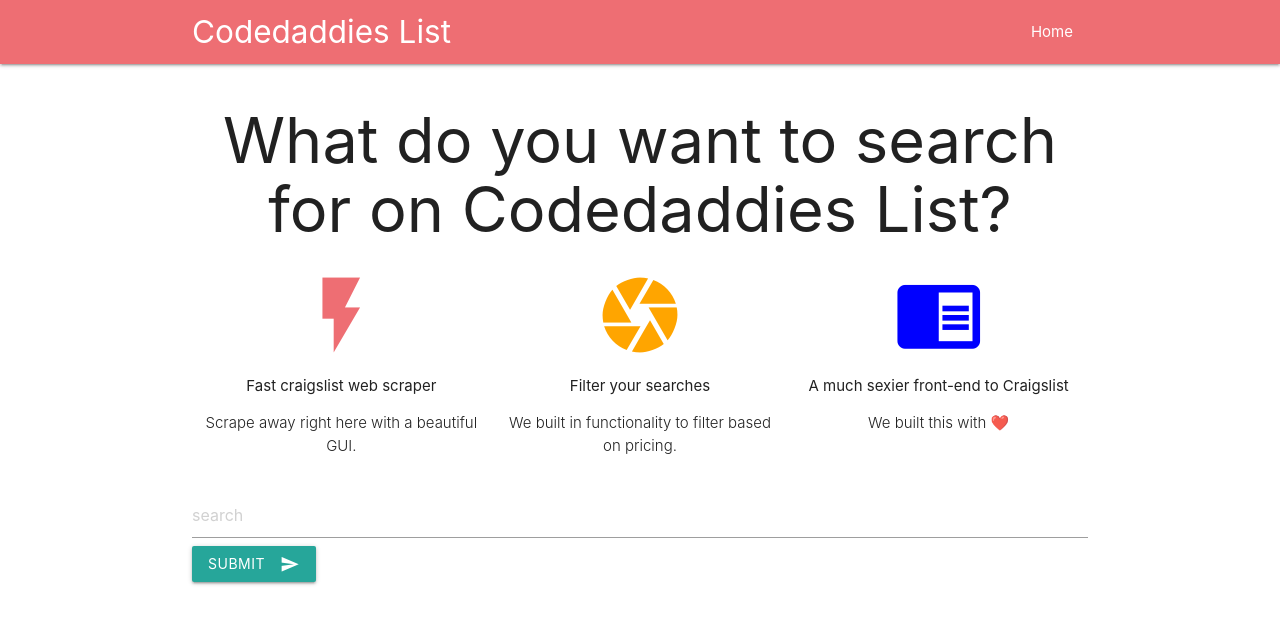
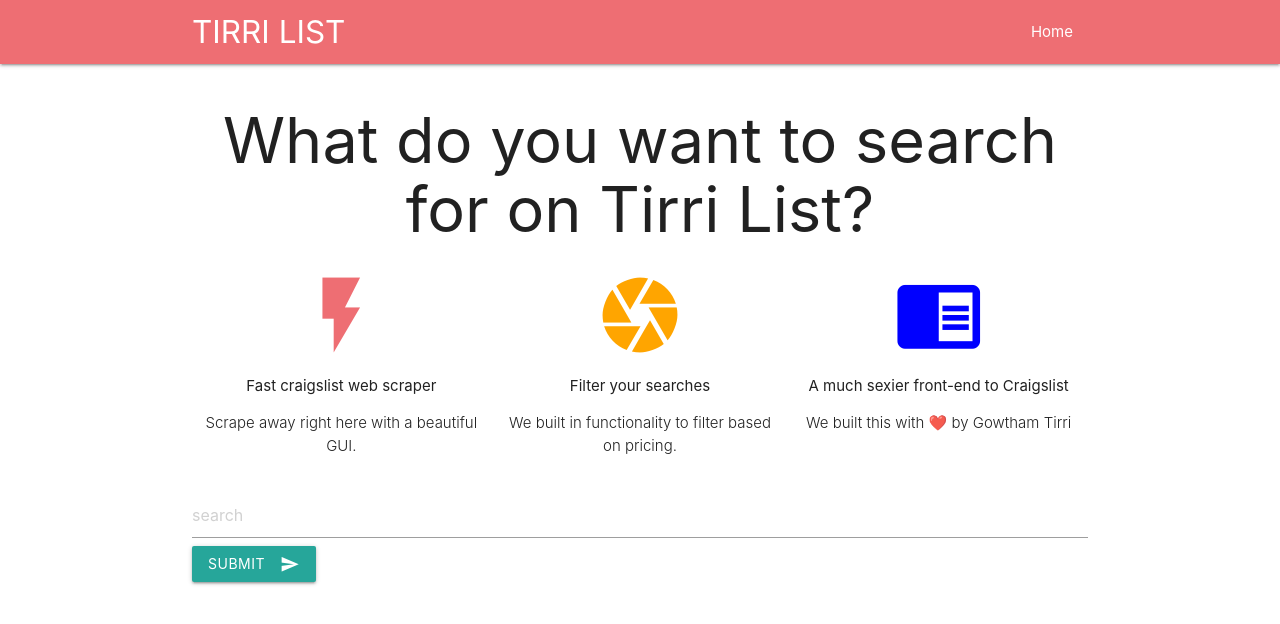
Before and after one commit to gowthamtirri/craiglist_clone, a Django app: page / in a window 1280 px wide. Shown: the top 624 px of the page. Run offline with Django 3.2, Linux system fonts and the light colour scheme.

Commit message:
ready for repo

```diff
--- a/search_App/templates/index.html
+++ b/search_App/templates/index.html
@@ -14,7 +14,7 @@
 <body>
 <nav>
     <div class="container nav-wrapper">
-        <a href="/" class="brand-logo">Codedaddies List</a>
+        <a href="/" class="brand-logo">TIRRI LIST</a>
         <ul id="nav-mobile" class="right">
             <li><a href="/">Home</a></li>
         </ul>
@@ -22,7 +22,7 @@
 </nav>
 
 <div class="container">
-    <h1 style="text-align: center">What do you want to search for on Codedaddies List?</h1>
+    <h1 style="text-align: center">What do you want to search for on Tirri List?</h1>
     <div class="row">
         <div class="col s4">
             <!-- Promo Content 1 goes here -->
@@ -47,7 +47,7 @@
             <div class="center">
                 <i class="large material-icons" style="color: blue">chrome_reader_mode</i>
                 <p>A much sexier front-end to Craigslist</p>
-                <p class="light center">We built this with ❤️</p>
+                <p class="light center">We built this with ❤️ by Gowtham Tirri</p>
             </div>
         </div>
     </div>
```
Also changed, not shown: requirements.txt (+1 -17 lines), db.sqlite3, 1 other file.
